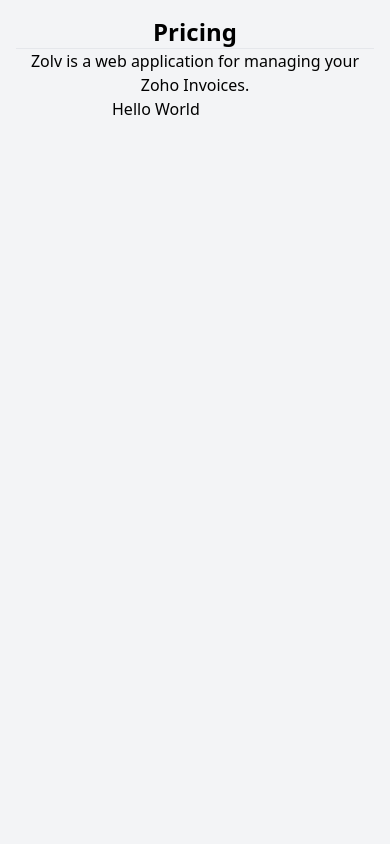
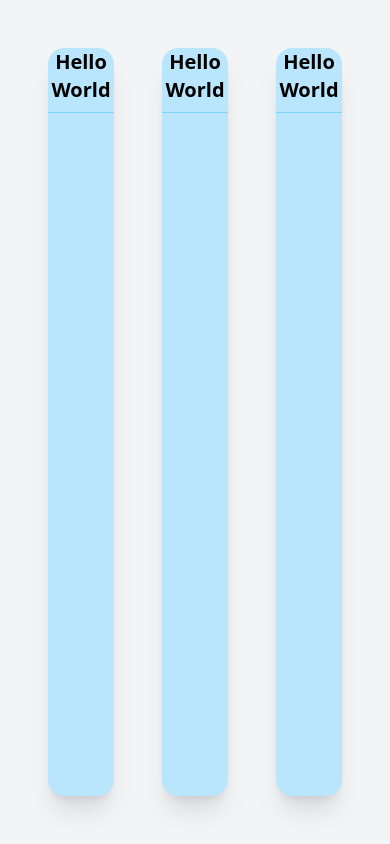
Before and after one commit to AlexGriffithsUOL/Pyrl, a Django app: page /pricing in a window 390 px wide. Run offline with Django 5.2, Linux system fonts and the light colour scheme; style sheets or scripts are compiled from the project's sources; some libraries are stand-ins or nearby versions.

Commit message:
Added pricing page

```diff
--- a/core/settings/__init__.py
+++ b/core/settings/__init__.py
@@ -1,8 +1,6 @@
 from .base import *
 from dotenv import load_dotenv
 import os
-
-print(os.environ)
 
 if ('ENV' in os.environ) == False:
     load_dotenv()
@@ -10,11 +8,8 @@
 IS_HEROKU = 'DYNO' in os.environ
 
 if IS_HEROKU and ENV == ENV_STAGING:
-    print('Importing staging')
     from .staging import *
 elif IS_HEROKU and ENV == ENV_PROD:
-    print('Importing prod')
     from .prod import *
 else:
-    print('Importing dev')
     from .dev import *
--- a/core/settings/base.py
+++ b/core/settings/base.py
@@ -20,14 +20,10 @@
 
 ENV = os.environ["ENV"]
 
-print('ENV', ENV)
-
 from pathlib import Path
 
 # Build paths inside the project like this: BASE_DIR / 'subdir'.
 BASE_DIR = Path(__file__).resolve().parent.parent.parent
-
-print('base dir', BASE_DIR)
 
 INTERNAL_IPS = [
     "127.0.0.1",
@@ -151,8 +147,6 @@
 
 STATIC_ROOT = BASE_DIR / "static"
 
-print('base dir', BASE_DIR)
-
 TEMPLATES = [
     {
         "BACKEND": "django.template.backends.django.DjangoTemplates",
--- a/templates/base/about/index.html
+++ b/templates/base/about/index.html
@@ -1,8 +1,7 @@
 {% extends "base/home/base.html" %}
 {% load static %}
-{% block title %}About{% endblock %}
+{% block title %}{{page_title}}{% endblock %}
 {% block content %}
-
 <div class="w-full h-screen bg-red-500">
     <div class="m-auto h-full p-4 bg-gray-100">
         <h1 class="border-b border-gray-200 text-center text-2xl font-bold">Welcome to Zolv</h1>
--- a/templates/base/pricing/index.html
+++ b/templates/base/pricing/index.html
@@ -2,13 +2,17 @@
 {% load static %}
 {% block title %}{{page_title}}{% endblock %}
 {% block content %}
-
 <div class="w-full h-screen bg-red-500">
-    <div class="m-auto h-full p-4 bg-gray-100">
-        <h1 class="border-b border-gray-200 text-center text-2xl font-bold">Pricing</h1>
-        <p class="text-center">
-            Zolv is a web application for managing your Zoho Invoices.
-        <p class="pl-24 pr-24">Hello World</p>
+    <div class="m-auto h-full p-12 bg-gray-100 grid grid-cols-3 grid-rows-1 gap-12">
+        <div class="col-span-1 bg-sky-200 rounded-2xl shadow-xl">
+            <h1 class="text-xl md:text-3xl text-center border-b border-sky-300 pb-2 font-bold">Hello World</h1>
+        </div>
+        <div class="col-span-1 bg-sky-200 rounded-2xl shadow-xl">
+            <h1 class="text-xl md:text-3xl text-center border-b border-sky-300 pb-2 font-bold">Hello World</h1>
+        </div>
+        <div class="col-span-1 bg-sky-200 rounded-2xl shadow-xl">
+            <h1 class="text-xl md:text-3xl text-center border-b border-sky-300 pb-2 font-bold">Hello World</h1>
+        </div>
     </div>
 </div>
 {% endblock %}
--- a/templates/fragments/navbar.html
+++ b/templates/fragments/navbar.html
@@ -1,6 +1,6 @@
 <nav class="bg-white border-gray-200 dark:bg-gray-900">
     <div class="max-w-screen-xl flex flex-wrap items-center justify-between mx-auto p-4">
-      <a href="/WOOO" class="flex items-center space-x-3 rtl:space-x-reverse">
+      <a href={% url 'index' %} class="flex items-center space-x-3 rtl:space-x-reverse">
           {% comment %} <img src="https://flowbite.com/docs/images/logo.svg" class="h-8" alt="Flowbite Logo" /> {% endcomment %}
           <span class="self-center text-2xl font-semibold whitespace-nowrap dark:text-white">Zolv</span>
       </a>
```
Also changed, not shown: templates/base/contact/index.html (+1 -17 lines), theme/static/css/dist/styles.css (+36 -0 lines).
